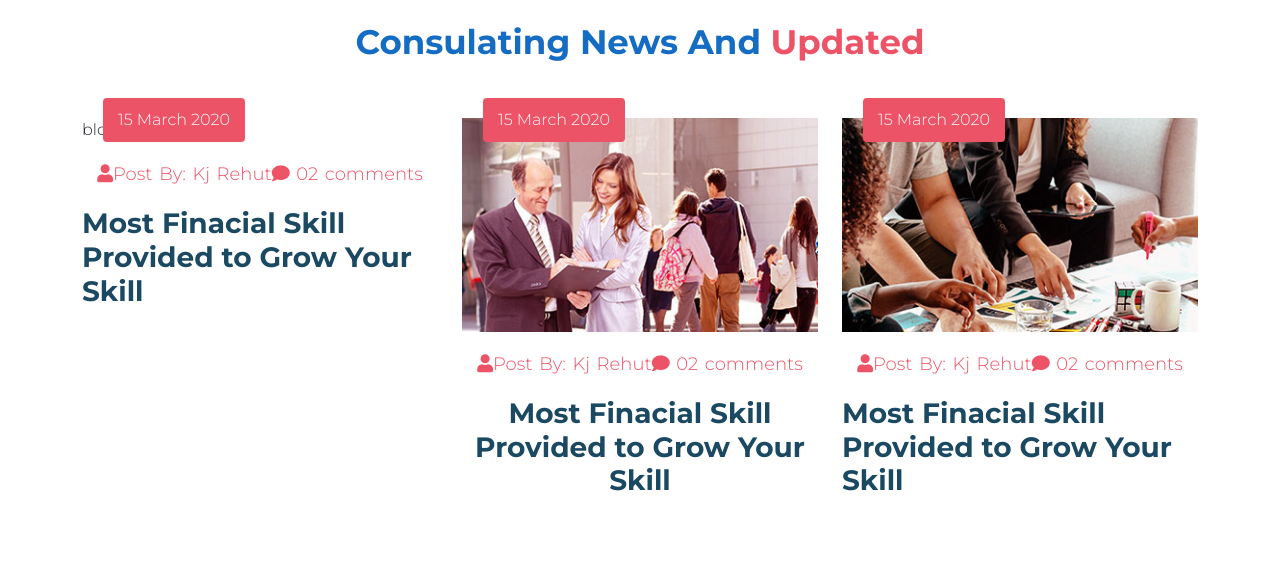
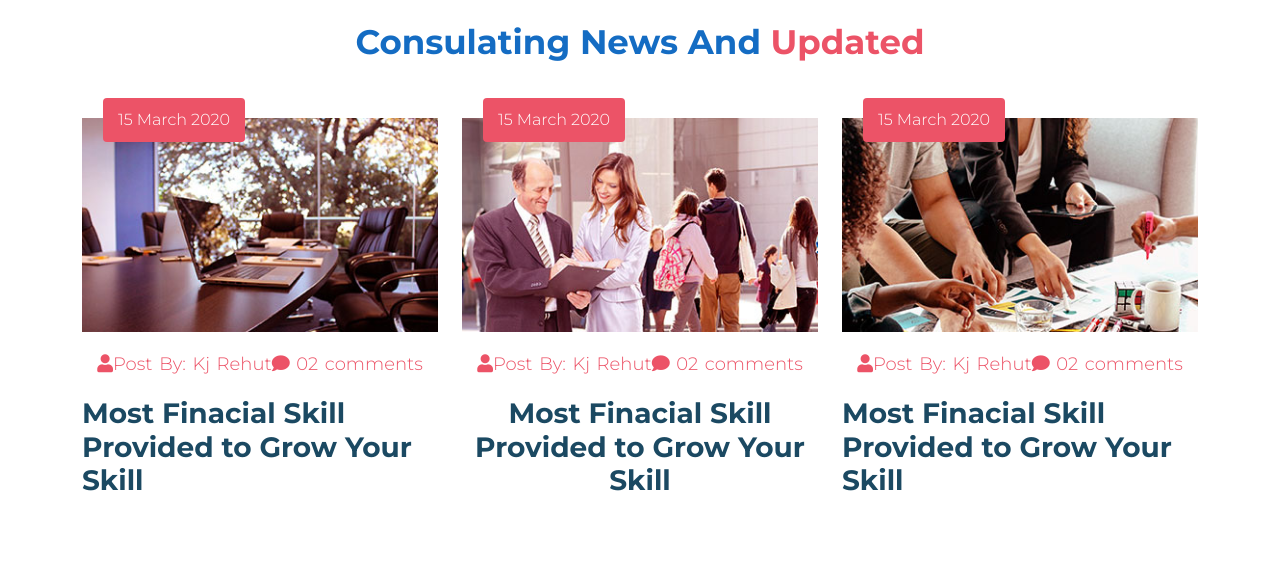
Before and after one commit to developer-Faruk/ass, a plain HTML site: page index.html in a window 1280 px wide. Shown: the part 5164-5738 px from the top of the page. Drawn offline with nearby package versions, Linux system fonts and the light colour scheme.

Commit message:
Update index.html

```diff
--- a/index.html
+++ b/index.html
@@ -315,7 +315,7 @@
                         <div class="blog-botton-item">
                             <span class="middl">15 March 2020</span>
 
-                blog-1-3.jpg" alt="">
+                <img src="./blog-1-3.jpg" alt="">
                             <p><i class="fas fa-user"></i>Post By: Kj Rehut<i class="fas fa-comment"></i> 02 comments</p>
                             <h3>Most Finacial Skill Provided to Grow Your Skill</h3>
                         </div>
```
